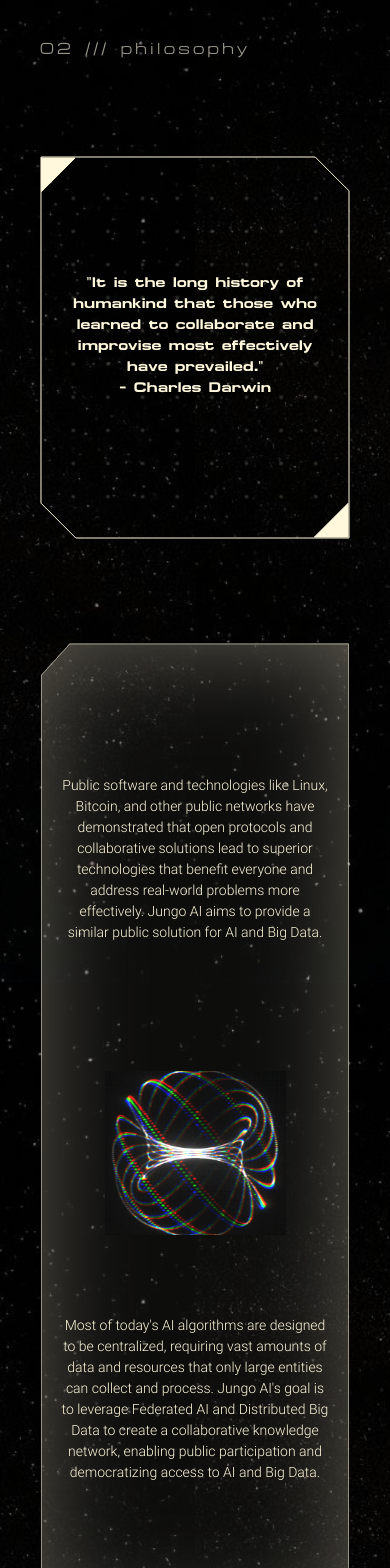
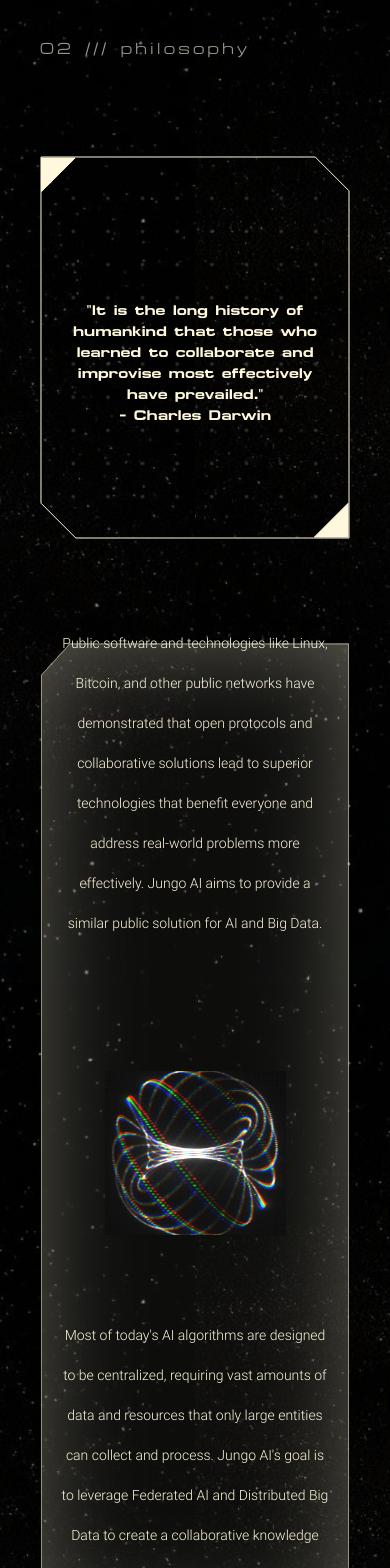
Before and after one commit to AzamHosseinian/jungo-ai, a React (Vite) app: page / in a window 390 px wide. Shown: the part 2016-3584 px from the top of the page. Built offline with nearby package versions, Linux system fonts and the light colour scheme.

Commit message:
Enhance responsiveness for 1440px screen size

```diff
--- a/src/components/Footer/Footer.jsx
+++ b/src/components/Footer/Footer.jsx
@@ -6,7 +6,7 @@ const Footer = () => {
         <img
           src="/assets/images/Footer/logotype.svg"
           alt="JungoAI Logo"
-          className="h-[190px] mb-[95px] lt-827:h-[100px] lt-827:mb-[50px]"
+          className="h-[190px] mb-[95px] lt-827:h-[100px] lt-827:mb-[50px] bt-1440:w-[1120px] bt-1440:h-[140px]"
         />
 
         {/* Footer Links */}
@@ -14,7 +14,7 @@ const Footer = () => {
           <li>
             <a
               href="#contact"
-              className="font-bold text-[24px] font-[MicroExtendFLF] text-black hover:text-black lt-827:text-[18px]"
+              className="font-bold bt-1920:text-[24px] text-[20px] font-[MicroExtendFLF] text-black hover:text-black lt-827:text-[18px]"
             >
               CONTACT
             </a>
@@ -22,7 +22,7 @@ const Footer = () => {
           <li>
             <a
               href="#about-section"
-              className="font-bold text-[24px] font-[MicroExtendFLF] text-black hover:text-black lt-827:text-[18px]"
+              className="font-bold bt-1920:text-[24px] text-[20px] font-[MicroExtendFLF] text-black hover:text-black lt-827:text-[18px]"
             >
               ABOUT
             </a>
@@ -30,7 +30,7 @@ const Footer = () => {
           <li>
             <a
               href="#social-medias"
-              className="font-bold text-[24px] font-[MicroExtendFLF] text-black hover:text-black lt-827:text-[18px]"
+              className="font-bold bt-1920:text-[24px] text-[20px] font-[MicroExtendFLF] text-black hover:text-black lt-827:text-[18px]"
             >
               SOCIAL MEDIAS
             </a>
--- a/src/components/Philosophy/Philosophy.jsx
+++ b/src/components/Philosophy/Philosophy.jsx
@@ -67,7 +67,7 @@ function Philosophy() {
 
         {/* Central Aligned Text with scroll-triggered visibility */}
         <div
-          className={`absolute top-[80px] md:top-[60px] bt-1280:top-[105px] left-1/2 transform -translate-x-1/2 h-[198px] w-[278px] md:w-[550px] md:h-[246px] xl:h-[247px] bt-1440:w-[1059px] bt-1440:h-[143px] bt-1920:w-[1320px] flex items-center justify-center z-10 font-microExtendFLF font-bold text-[14px] transition-opacity duration-750 ${
+          className={`absolute px-8 left-1/2 transform -translate-x-1/2 w-[310px] h-[383px] md:w-[624px] md:h-[343px] bt-1440:w-[1129px] bt-1440:h-[345px] bt-1920:w-[1360px] bt-1920:h-[438px] flex items-center justify-center z-10 font-microExtendFLF font-bold text-[14px] transition-opacity duration-750 ${
             isVisible ? "opacity-100" : "opacity-0"
           } ${isBlurred ? "blur-[3px]" : "blur-none"}`}
         >
@@ -124,7 +124,7 @@ function Philosophy() {
         <div className="relative w-full h-auto mx-auto flex flex-col-reverse lg:flex-row items-center rounded-lg">
           <div className="flex justify-center w-[309px] h-[981px] md:w-[624px] md:h-[1189px] bt-1440:w-[1120px] bt-1440:h-[582px] bt-1920:w-[1358px] bt-1920:h-[715px] md:text-left text-center font-roboto relative z-10 p-5 md:pl-[55px]  bt-1440:pl-[72px] bt-1920:pl-[72px]">
             <div className="self-center">
-              <p className="text-[14px] md:text-[18px] bt-1440:text-[16px] bt-1920:text-[20px] pb-12 ">
+              <p className="text-[14px] md:text-[18px] bt-1440:text-[16px] bt-1920:text-[20px] pb-12 leading-10 ">
                 Public software and technologies like Linux, Bitcoin, and other
                 public networks have demonstrated that open protocols and
                 collaborative solutions lead to superior technologies that
@@ -142,7 +142,7 @@ function Philosophy() {
                 />
               </div>
 
-              <p className="text-[14px] md:text-[18px] bt-1440:text-[16px] bt-1920:text-[20px]">
+              <p className="text-[14px] md:text-[18px] bt-1440:text-[16px] bt-1920:text-[20px] leading-10">
                 Most of today's AI algorithms are designed to be centralized,
                 requiring vast amounts of data and resources that only large
                 entities can collect and process. Jungo AI's goal is to leverage
--- a/src/components/UseCases/UseCases.jsx
+++ b/src/components/UseCases/UseCases.jsx
@@ -48,7 +48,7 @@ const UseCases = () => {
   }, []);
 
   return (
-    <div className="relative flex flex-col bt-1280:flex-row w-full h-full bt-1280:h-[1040px] justify-center items-center bt-1280:pl-[183px] lg:pr-[205px] my-[80px]">
+    <div className="relative flex flex-col bt-1280:flex-row w-full h-full bt-1280:h-[1040px] justify-center items-center bt-1280:pl-[160px] bt-1920:pr-[205px] my-[80px]">
       {/* Top-left corner: 04, Icon, USE CASES */}
       <div className="absolute top-0 left-0 flex items-center space-x-4">
         <span className="custom-h1 ">04 /// USE CASES</span>
```
